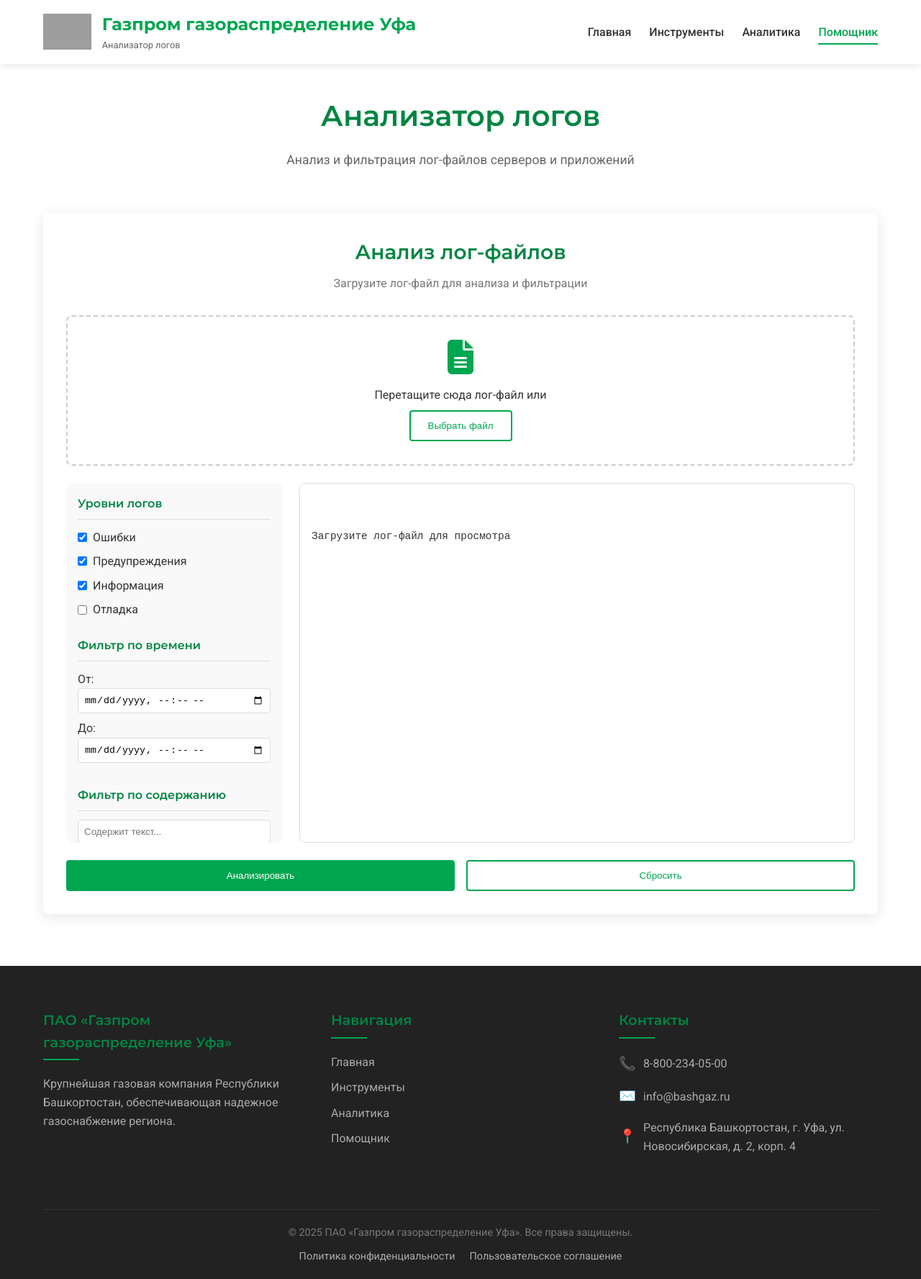
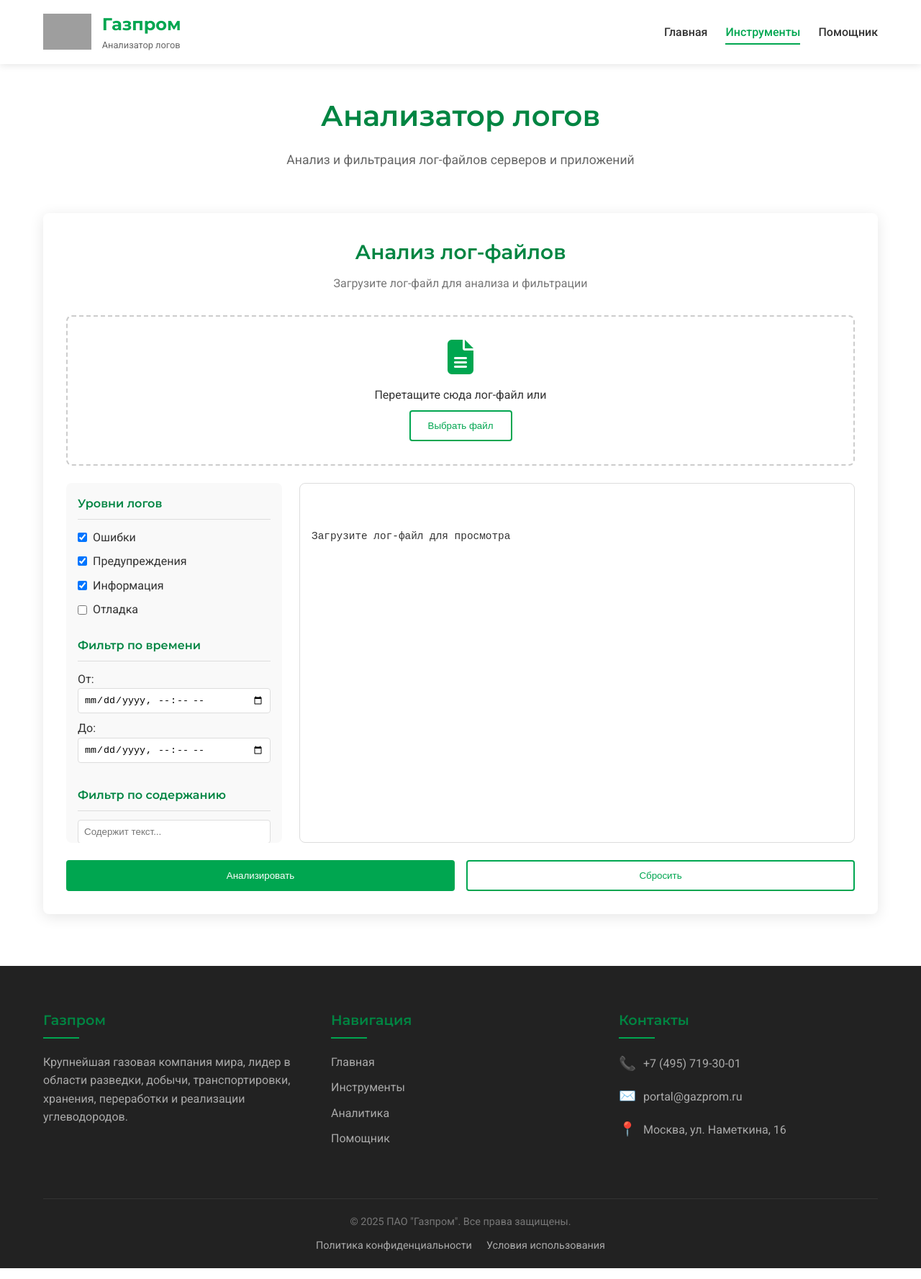
Before and after one commit to Gaf-ka/gazprom-tools, a website: page office-tools/log-analyzer.htm in a window 1280 px wide. Shown: the whole page at 72% size. Drawn offline with Linux system fonts and the light colour scheme; grey boxes are pictures that could not be loaded.

Commit message:
Again commit

```diff
--- a/office-tools/log-analyzer.htm
+++ b/office-tools/log-analyzer.htm
@@ -3,7 +3,7 @@
 <head>
     <meta charset="UTF-8">
     <meta name="viewport" content="width=device-width, initial-scale=1.0">
-    <title>Анализатор логов - Газпром газораспределение Уфа</title>
+    <title>Анализатор логов - Газпром</title>
     <link rel="stylesheet" href="../style.css">
     <link href="https://fonts.googleapis.com/css2?family=Roboto:wght@300;400;500;700&family=Montserrat:wght@400;600;700&display=swap" rel="stylesheet">
     <link rel="stylesheet" href="https://cdnjs.cloudflare.com/ajax/libs/font-awesome/6.4.0/css/all.min.css">
@@ -242,13 +242,6 @@
             color: #c62828;
             display: block;
         }
-
-        /* Дополнительные стили для логотипа */
-        .logo-img {
-            height: 50px;
-            width: auto;
-            object-fit: contain;
-        }
     </style>
 </head>
 <body>
@@ -256,9 +249,9 @@
         <div class="container">
             <div class="header-container">
                 <div class="logo">
-                    <img src="https://pic.rutubelist.ru/user/57/68/5768dcac4aeef5099dfbb01395851338.jpg" alt="Газпром газораспределение Уфа" class="logo-img">
+                    <img src="https://upload.wikimedia.org/wikipedia/commons/thumb/9/9e/Gazprom_logo.svg/1200px-Gazprom_logo.svg.png" alt="Газпром" class="logo-img">
                     <div class="logo-text">
-                        <span class="logo-title">Газпром газораспределение Уфа</span>
+                        <span class="logo-title">Газпром</span>
                         <span class="logo-subtitle">Анализатор логов</span>
                     </div>
                 </div>
@@ -266,9 +259,8 @@
                 <nav class="main-nav">
                     <ul class="nav-list">
                         <li class="nav-item"><a href="../index.html" class="nav-link">Главная</a></li>
-                        <li class="nav-item"><a href="../office-tools/index.html" class="nav-link">Инструменты</a></li>
-                        <li class="nav-item"><a href="../visualization/index.html" class="nav-link">Аналитика</a></li>
-                        <li class="nav-item"><a href="../ai-assistant/index.html" class="nav-link active">Помощник</a></li>
+                        <li class="nav-item"><a href="index.html" class="nav-link active">Инструменты</a></li>
+                        <li class="nav-item"><a href="../ai-assistant/index.html" class="nav-link">Помощник</a></li>
                     </ul>
                 </nav>
 
@@ -396,15 +388,15 @@
         <div class="container">
             <div class="footer-container">
                 <div class="footer-column">
-                    <h4 class="footer-title">ПАО «Газпром газораспределение Уфа»</h4>
-                    <p class="footer-text">Крупнейшая газовая компания Республики Башкортостан, обеспечивающая надежное газоснабжение региона.</p>
+                    <h4 class="footer-title">Газпром</h4>
+                    <p class="footer-text">Крупнейшая газовая компания мира, лидер в области разведки, добычи, транспортировки, хранения, переработки и реализации углеводородов.</p>
                 </div>
 
                 <div class="footer-column">
                     <h4 class="footer-title">Навигация</h4>
                     <ul class="footer-links">
                         <li><a href="../index.html" class="footer-link">Главная</a></li>
-                        <li><a href="../office-tools/index.html" class="footer-link">Инструменты</a></li>
+                        <li><a href="index.html" class="footer-link">Инструменты</a></li>
                         <li><a href="../visualization/index.html" class="footer-link">Аналитика</a></li>
                         <li><a href="../ai-assistant/index.html" class="footer-link">Помощник</a></li>
                     </ul>
@@ -415,25 +407,25 @@
                     <ul class="footer-contacts">
                         <li class="contact-item">
                             <span class="contact-icon">📞</span>
-                            <span>8-800-234-05-00</span>
+                            <span>+7 (495) 719-30-01</span>
                         </li>
                         <li class="contact-item">
                             <span class="contact-icon">✉️</span>
-                            <span>info@bashgaz.ru</span>
+                            <span>portal@gazprom.ru</span>
                         </li>
                         <li class="contact-item">
                             <span class="contact-icon">📍</span>
-                            <span>Республика Башкортостан, г. Уфа, ул. Новосибирская, д. 2, корп. 4</span>
+                            <span>Москва, ул. Наметкина, 16</span>
                         </li>
                     </ul>
                 </div>
             </div>
 
             <div class="footer-bottom">
-                <p>© 2025 ПАО «Газпром газораспределение Уфа». Все права защищены.</p>
+                <p>© 2025 ПАО "Газпром". Все права защищены.</p>
                 <div class="footer-links">
-                    <a href="https://www.bashgaz.ru/upload/Политика%20конфиденциальности.pdf" class="footer-link">Политика конфиденциальности</a>
-                    <a href="https://www.bashgaz.ru/upload/user_agreement.pdf" class="footer-link">Пользовательское соглашение</a>
+                    <a href="#" class="footer-link">Политика конфиденциальности</a>
+                    <a href="#" class="footer-link">Условия использования</a>
                 </div>
             </div>
         </div>
```
Also changed, not shown: office-tools/calculator.html (+11 -18 lines).
